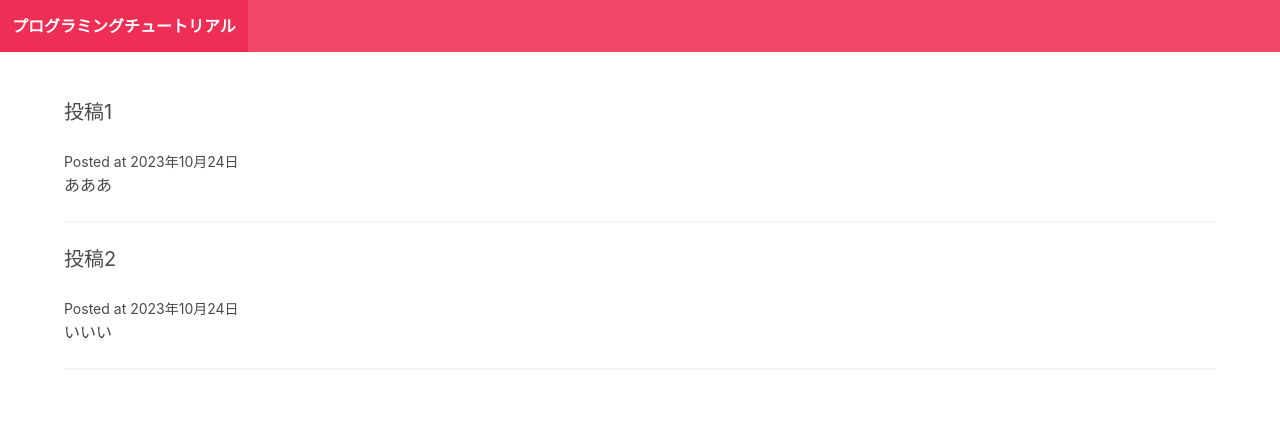
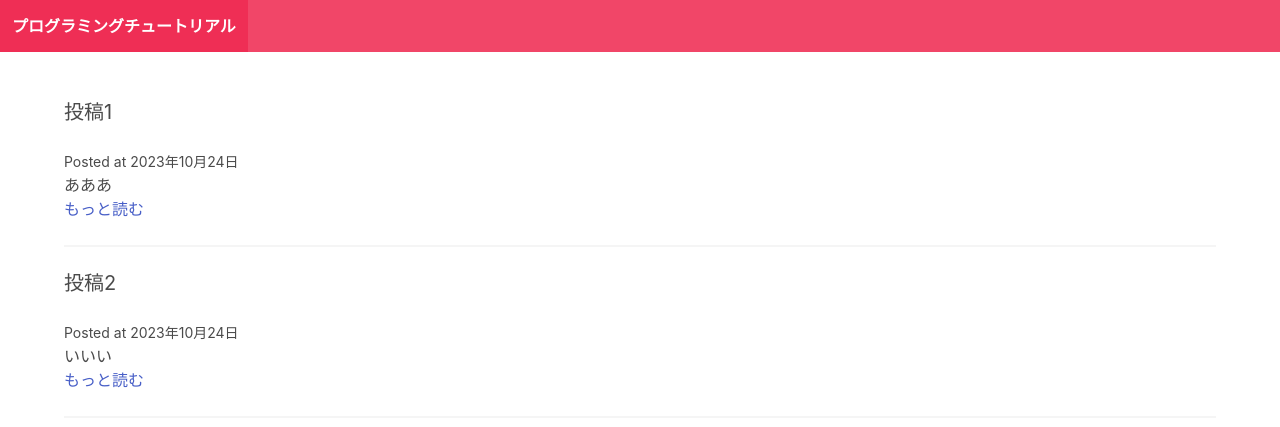
Before and after one commit to ryosuke1212/django-tutorial, a Django app: page / in a window 1280 px wide. Shown: the top 427 px of the page. Run offline with Django 4.2, Linux system fonts and the light colour scheme; data comes from the database, SQL or seed files in the repository.

Commit message:
Add: 詳細画面の繊維リンク作成

```diff
--- a/my-first-blog-youtube/microblog/blog/templates/blog/frontpage.html
+++ b/my-first-blog-youtube/microblog/blog/templates/blog/frontpage.html
@@ -6,6 +6,7 @@
   <h2 class="subtitle">{{post.title}}</h2>
   <small>Posted at {{post.posted_date}}</small>
   <p>{{post.intro}}</p>
+  <a href="{% url 'post_detail' post.slug %}">もっと読む</a>
   <hr>
 </div>
 {% endfor %}
```
